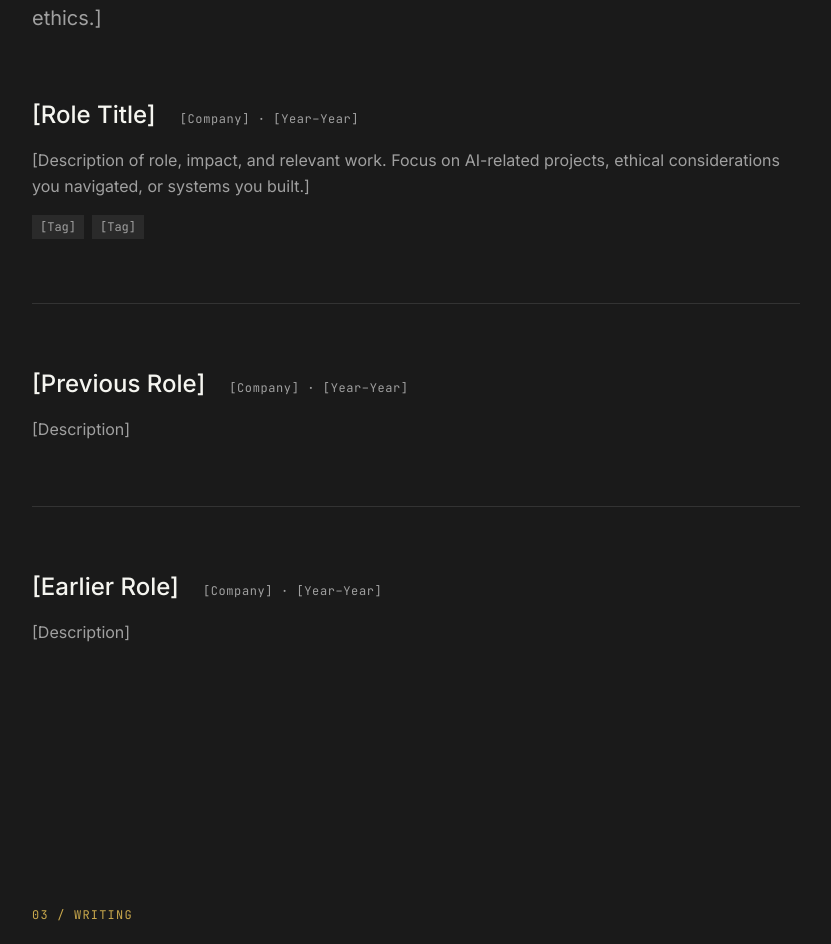
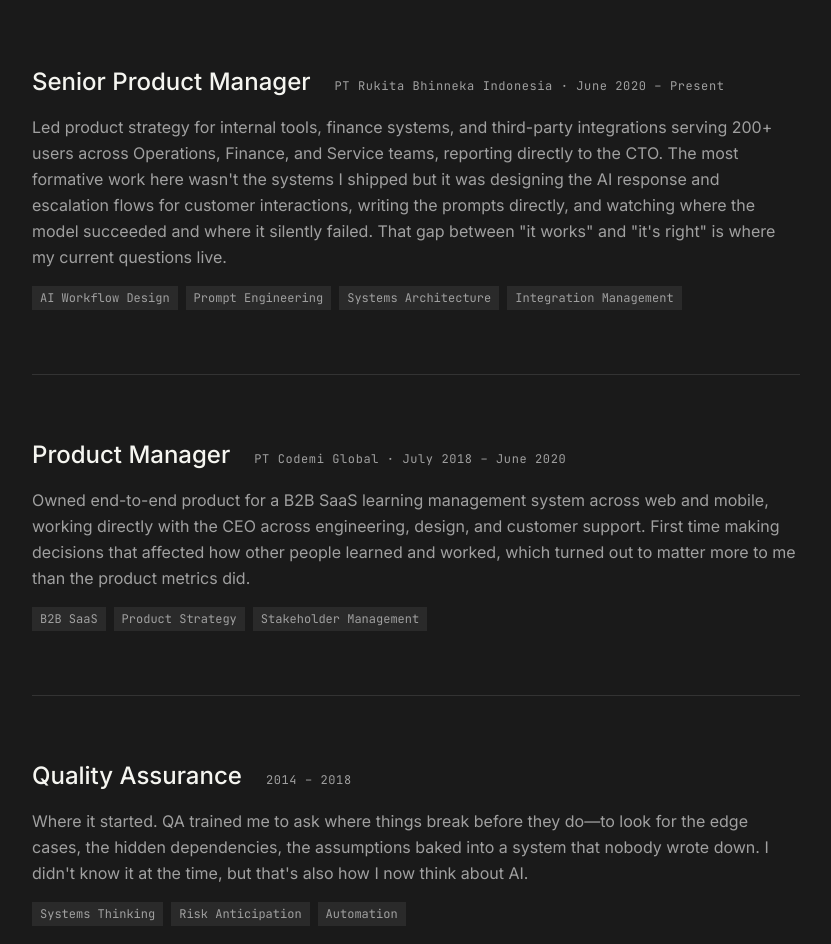
Before and after one commit to Megatukad/v0-the-wired-conscience, a Next.js app: page / in a window 1280 px wide. Shown: the part 1428-2372 px from the top of the page, without its empty margins (128-959 px from the left). Built offline with nearby package versions, Linux system fonts and the light colour scheme.

Commit message:
feat: enhance Work Experience section with roles and tags\n\nAdd detailed roles and ethically focused narrative descriptions\nwith styled tags in mono-font for consistent design.

```diff
--- a/components/sections/work-section.tsx
+++ b/components/sections/work-section.tsx
@@ -5,61 +5,89 @@ export function WorkSection() {
     <Section id="work" label="work experience" index="02">
       <div className="max-w-3xl">
         <p className="text-lg md:text-xl text-muted-foreground leading-relaxed mb-16">
-          [Brief intro about your professional trajectory — from product management to AI ethics.]
+          What I&apos;ve built, and what building it taught me.
         </p>
 
-        {/* Work experience entries */}
         <div className="space-y-16">
-          {/* Example structure for a role */}
+          {/* Role 1 */}
           <article className="group">
             <div className="flex flex-col md:flex-row md:items-baseline gap-2 md:gap-6 mb-4">
               <h3 className="text-xl md:text-2xl font-medium">
-                [Role Title]
+                Senior Product Manager
               </h3>
               <span className="font-mono text-xs tracking-wider text-muted-foreground">
-                [Company] · [Year–Year]
+                PT Rukita Bhinneka Indonesia · June 2020 – Present
               </span>
             </div>
             <p className="text-muted-foreground leading-relaxed">
-              [Description of role, impact, and relevant work. Focus on AI-related projects, ethical considerations you navigated, or systems you built.]
+              Led product strategy for internal tools, finance systems, and third-party integrations serving 200+ users across Operations, Finance, and Service teams, reporting directly to the CTO. The most formative work here wasn&apos;t the systems I shipped but it was designing the AI response and escalation flows for customer interactions, writing the prompts directly, and watching where the model succeeded and where it silently failed. That gap between &quot;it works&quot; and &quot;it&apos;s right&quot; is where my current questions live.
             </p>
             <div className="mt-4 flex flex-wrap gap-2">
               <span className="font-mono text-xs px-2 py-1 bg-secondary text-muted-foreground">
-                [Tag]
+                AI Workflow Design
               </span>
               <span className="font-mono text-xs px-2 py-1 bg-secondary text-muted-foreground">
-                [Tag]
+                Prompt Engineering
+              </span>
+              <span className="font-mono text-xs px-2 py-1 bg-secondary text-muted-foreground">
+                Systems Architecture
+              </span>
+              <span className="font-mono text-xs px-2 py-1 bg-secondary text-muted-foreground">
+                Integration Management
               </span>
             </div>
           </article>
 
-          {/* Placeholder for more roles */}
+          {/* Role 2 */}
           <article className="group border-t border-border pt-16">
             <div className="flex flex-col md:flex-row md:items-baseline gap-2 md:gap-6 mb-4">
               <h3 className="text-xl md:text-2xl font-medium">
-                [Previous Role]
+                Product Manager
               </h3>
               <span className="font-mono text-xs tracking-wider text-muted-foreground">
-                [Company] · [Year–Year]
+                PT Codemi Global · July 2018 – June 2020
               </span>
             </div>
             <p className="text-muted-foreground leading-relaxed">
-              [Description]
+              Owned end-to-end product for a B2B SaaS learning management system across web and mobile, working directly with the CEO across engineering, design, and customer support. First time making decisions that affected how other people learned and worked, which turned out to matter more to me than the product metrics did.
             </p>
+            <div className="mt-4 flex flex-wrap gap-2">
+              <span className="font-mono text-xs px-2 py-1 bg-secondary text-muted-foreground">
+                B2B SaaS
+              </span>
+              <span className="font-mono text-xs px-2 py-1 bg-secondary text-muted-foreground">
+                Product Strategy
+              </span>
+              <span className="font-mono text-xs px-2 py-1 bg-secondary text-muted-foreground">
+                Stakeholder Management
+              </span>
+            </div>
           </article>
 
+          {/* Role 3 */}
           <article className="group border-t border-border pt-16">
             <div className="flex flex-col md:flex-row md:items-baseline gap-2 md:gap-6 mb-4">
               <h3 className="text-xl md:text-2xl font-medium">
-                [Earlier Role]
+                Quality Assurance
               </h3>
               <span className="font-mono text-xs tracking-wider text-muted-foreground">
-                [Company] · [Year–Year]
+                2014 – 2018
               </span>
             </div>
             <p className="text-muted-foreground leading-relaxed">
-              [Description]
+              Where it started. QA trained me to ask where things break before they do—to look for the edge cases, the hidden dependencies, the assumptions baked into a system that nobody wrote down. I didn&apos;t know it at the time, but that&apos;s also how I now think about AI.
             </p>
+            <div className="mt-4 flex flex-wrap gap-2">
+              <span className="font-mono text-xs px-2 py-1 bg-secondary text-muted-foreground">
+                Systems Thinking
+              </span>
+              <span className="font-mono text-xs px-2 py-1 bg-secondary text-muted-foreground">
+                Risk Anticipation
+              </span>
+              <span className="font-mono text-xs px-2 py-1 bg-secondary text-muted-foreground">
+                Automation
+              </span>
+            </div>
           </article>
         </div>
       </div>
```
